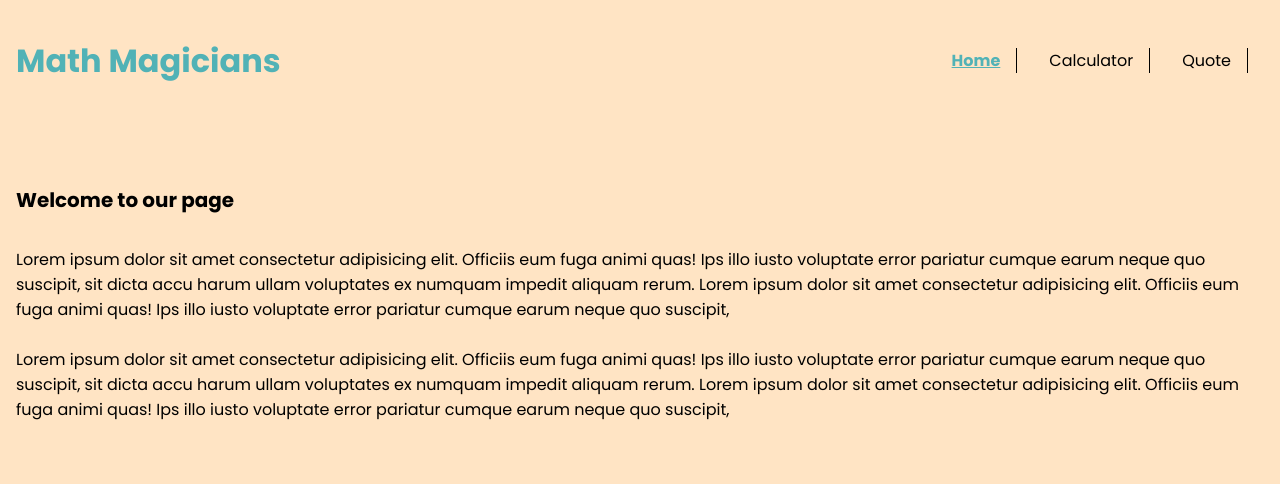
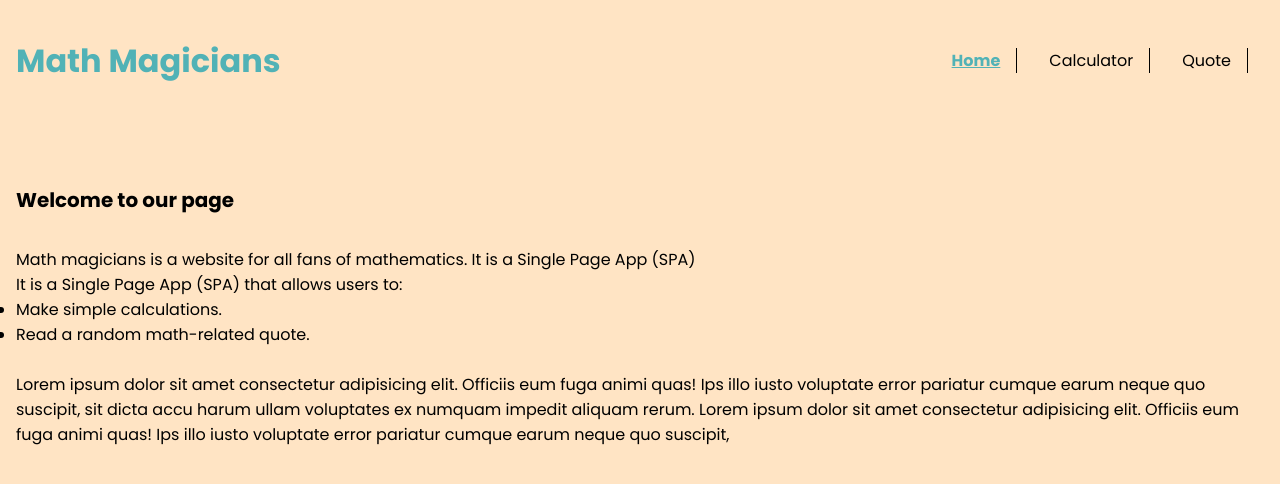
Before and after one commit to MostafaShahat2021/math-magician-SPA, a React (Create React App) app: page / in a window 1280 px wide. Shown: the top 484 px of the page. Built offline with nearby package versions, Linux system fonts and the light colour scheme.

Commit message:
Update Home Component

```diff
--- a/src/components/Home.js
+++ b/src/components/Home.js
@@ -4,13 +4,12 @@ function Home() {
       <div className="cont">
         <h5>Welcome to our page</h5>
       </div>
-      <p>
-        Lorem ipsum dolor sit amet consectetur adipisicing elit. Officiis eum fuga animi quas! Ips
-        illo iusto voluptate error pariatur cumque earum neque quo suscipit, sit dicta accu
-        harum ullam voluptates ex numquam impedit aliquam rerum.
-        Lorem ipsum dolor sit amet consectetur adipisicing elit. Officiis eum fuga animi quas! Ips
-        illo iusto voluptate error pariatur cumque earum neque quo suscipit,
-      </p>
+      <p>Math magicians is a website for all fans of mathematics. It is a Single Page App (SPA)</p>
+      <p>It is a Single Page App (SPA) that allows users to:</p>
+      <ul>
+        <li>Make simple calculations.</li>
+        <li>Read a random math-related quote.</li>
+      </ul>
       <br />
       <p>
         Lorem ipsum dolor sit amet consectetur adipisicing elit. Officiis eum fuga animi quas! Ips
```
